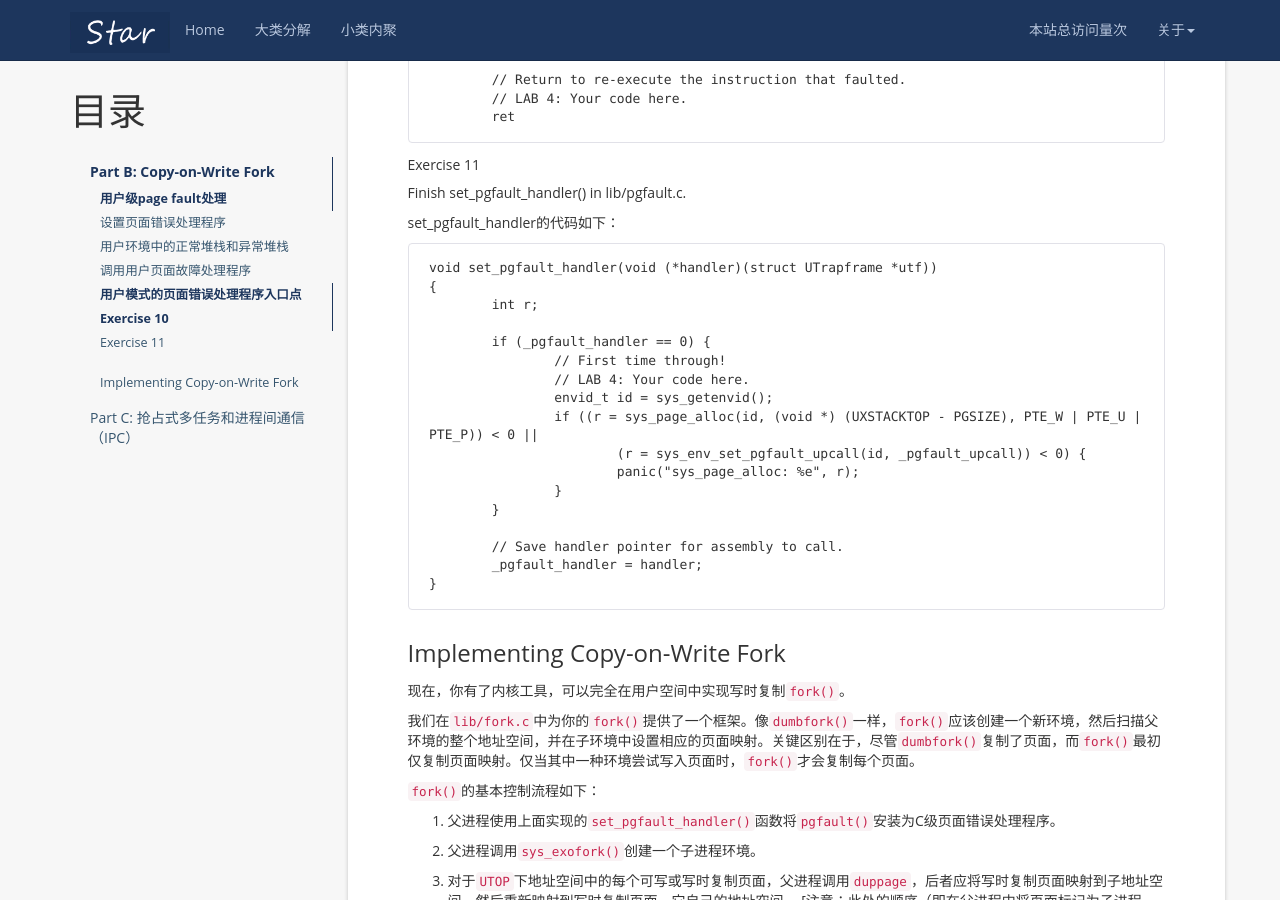
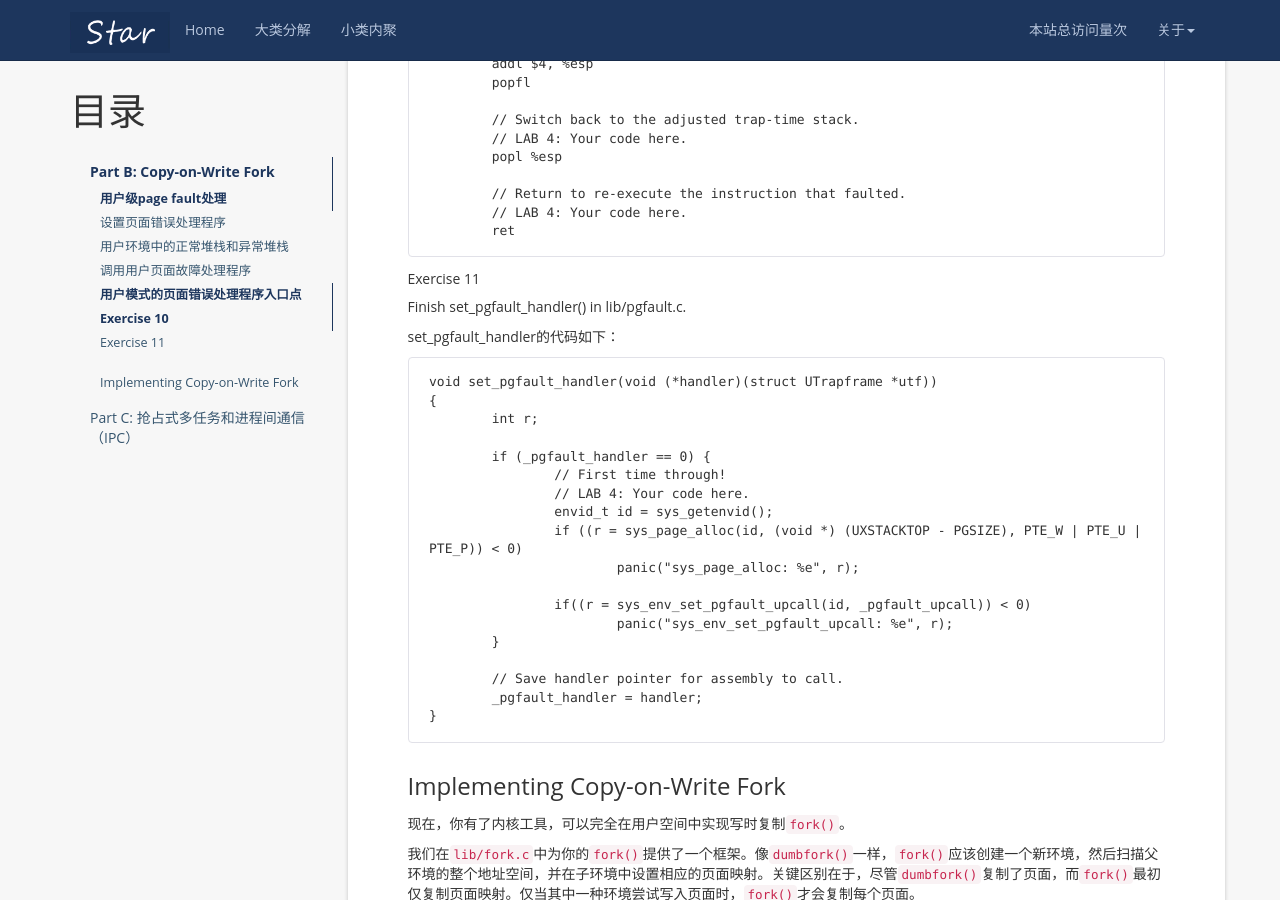
Before and after one commit to mayunmeiyouming/blog, a Jekyll site: the page built from _posts/2020-01-08-xv6 lab4 Part B+C.md, in a window 1280 px wide and 900 px high, scrolled down 4314 px. Built offline with Jekyll 4.4.1, drawn with Linux system fonts in a browser that asks for light colours; nearby versions of some CDN libraries; a script that is not in the unit is left out; comment, search, counter and statistics services are not loaded; some of the changed text lies outside the part shown.

Commit message:
2020-1-10-5

````diff
--- a/_posts/2020-01-08-xv6 lab4 Part B+C.md
+++ b/_posts/2020-01-08-xv6 lab4 Part B+C.md
@@ -53,6 +53,13 @@
 
 	return 0;
 }
+```
+
+`kern/syscall.c syscall`增加代码：
+
+```
+case SYS_env_set_pgfault_upcall:
+	return sys_env_set_pgfault_upcall(a1, (void*)a2);
 ```
 
 #### 用户环境中的正常堆栈和异常堆栈
@@ -206,10 +213,11 @@
 		// First time through!
 		// LAB 4: Your code here.
 		envid_t id = sys_getenvid();
-		if ((r = sys_page_alloc(id, (void *) (UXSTACKTOP - PGSIZE), PTE_W | PTE_U | PTE_P)) < 0 ||
-			(r = sys_env_set_pgfault_upcall(id, _pgfault_upcall)) < 0) {
+		if ((r = sys_page_alloc(id, (void *) (UXSTACKTOP - PGSIZE), PTE_W | PTE_U | PTE_P)) < 0)
 			panic("sys_page_alloc: %e", r);
-		}
+
+		if((r = sys_env_set_pgfault_upcall(id, _pgfault_upcall)) < 0)
+			panic("sys_env_set_pgfault_upcall: %e", r);
 	}
 
 	// Save handler pointer for assembly to call.
````
Also changed, not shown: other parts of _posts/2020-01-08-xv6 lab4 Part B+C.md (+2 -0 lines).
